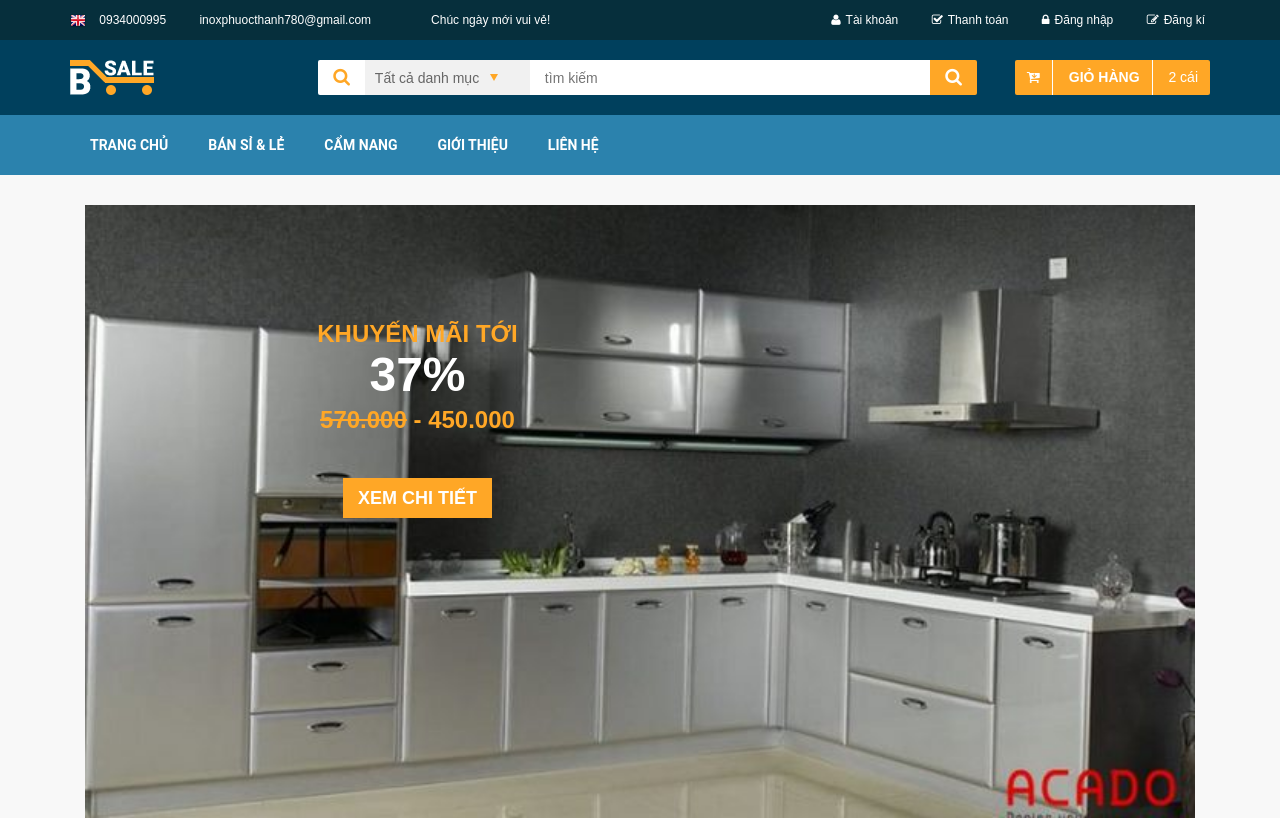
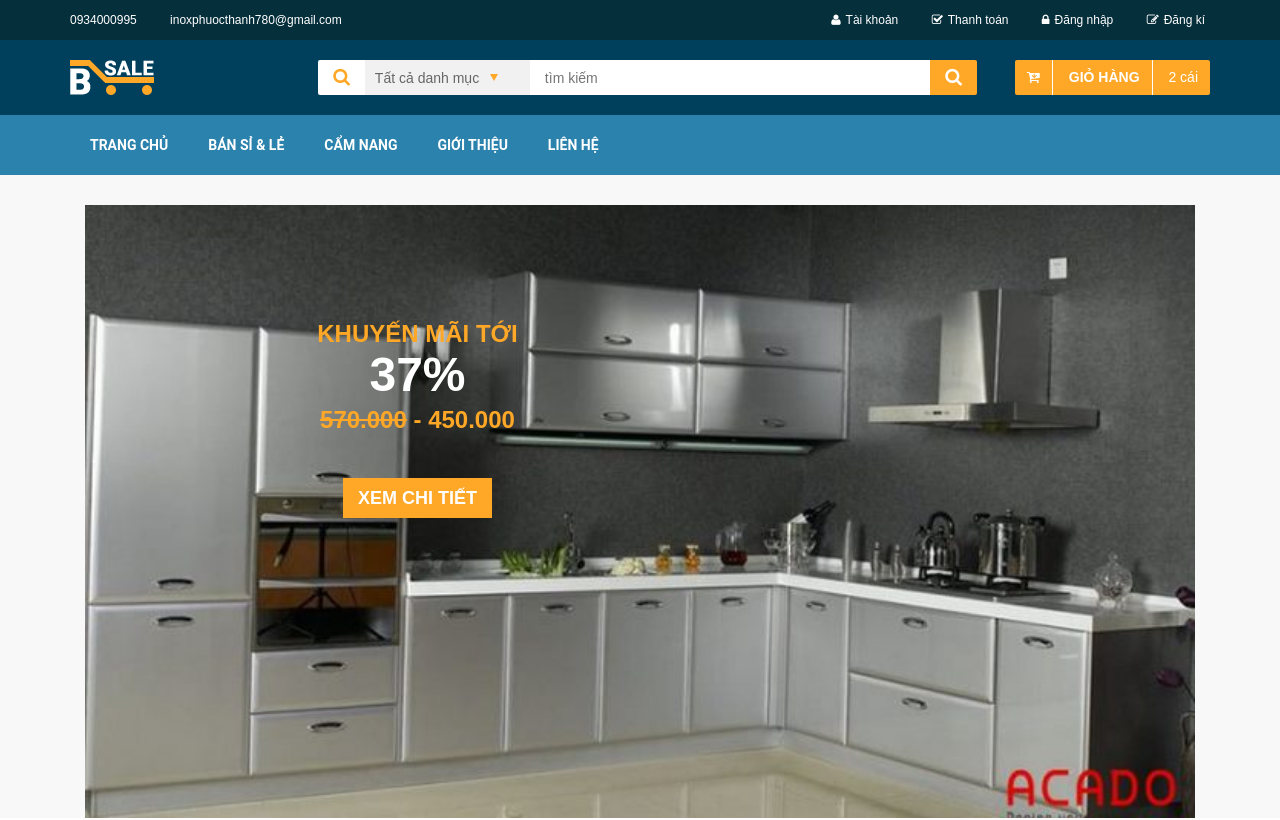
Before and after one commit to sonnguyen97/inoxphuocthanh, a plain HTML site: page layout.html in a window 1280 px wide. Shown: the top 820 px of the page. Drawn offline with Linux system fonts and the light colour scheme.

Commit message:
[update home]

```diff
--- a/layout.html
+++ b/layout.html
@@ -102,14 +102,14 @@
                         <div class="header-top-left">
                             <div class="header-top-menu">
                                 <ul class="list-inline">
-                                    <li><img src="img/flag.png" alt="flag"></li>
+                                  <!--   <li><img src="img/flag.png" alt="flag"></li> -->
                                     <li class="dropdown"><a href="#" data-toggle="dropdown">0934000995</a>
                                     </li>
                                     <li class="dropdown"><a href="#" data-toggle="dropdown">inoxphuocthanh780@gmail.com</a>
                                     </li>
                                 </ul>
                             </div>
-                            <p>Chúc ngày mới vui vẻ!</p>
+                            <!-- <p>Chúc ngày mới vui vẻ!</p> -->
                         </div>
                     </div>
                     <div class="col-md-6 col-sm-6 col-xs-12">
```
